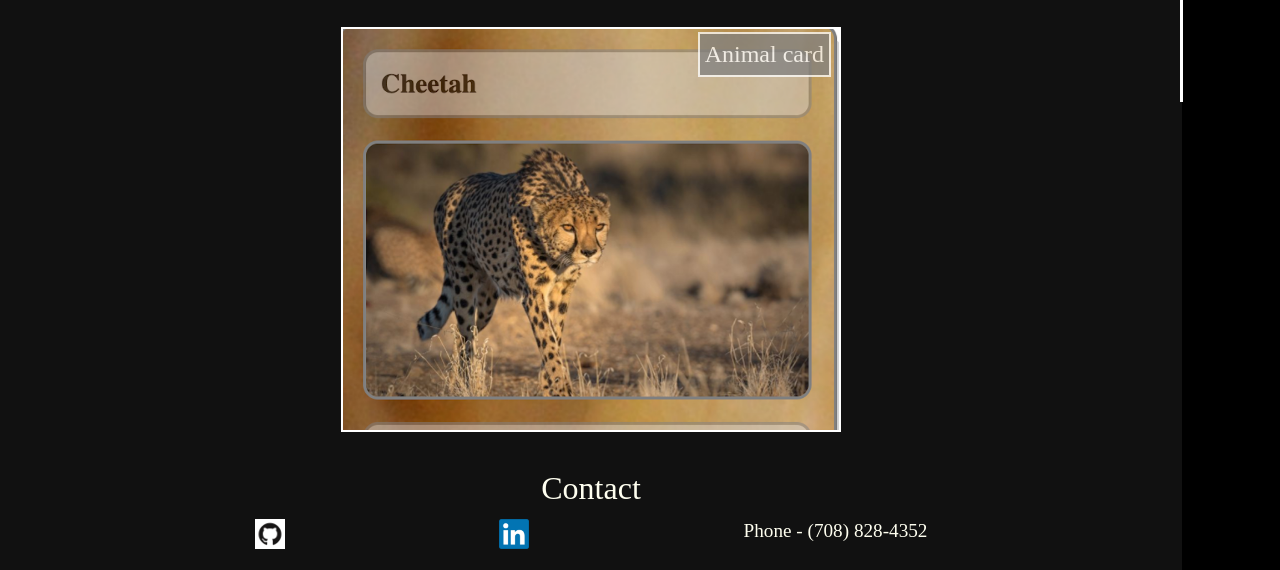
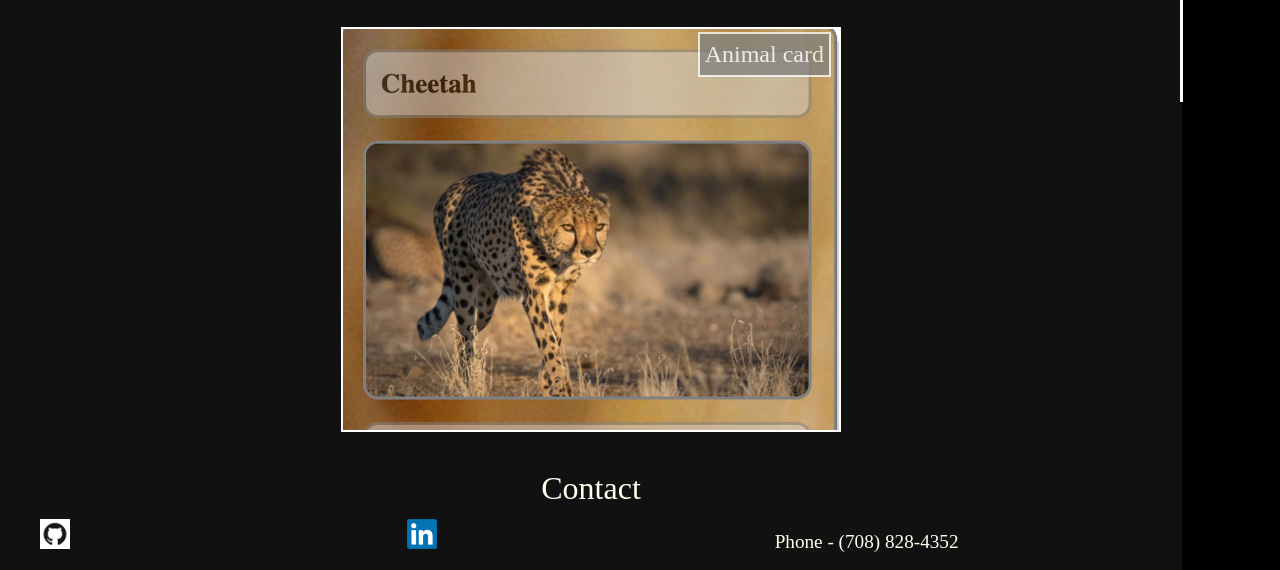
Before and after one commit to stewsabatino/stewsabatino.github.io, a plain HTML site: page index.html in a window 1280 px wide. Shown: the part 698-1268 px from the top of the page. Drawn offline with Linux system fonts and the light colour scheme.

Commit message:
wrote out README.md

```diff
--- a/style.css
+++ b/style.css
@@ -120,8 +120,14 @@ h2 {
 .contact div {
     display: flex;
     justify-content: space-evenly;
+    align-items: end;
+}
+
+.contact div a {
+    flex: 1
 }
 
 .contact div p {
     font-size: larger;
+    flex:1
 }
```
Also changed, not shown: README.md, 2 other files.
